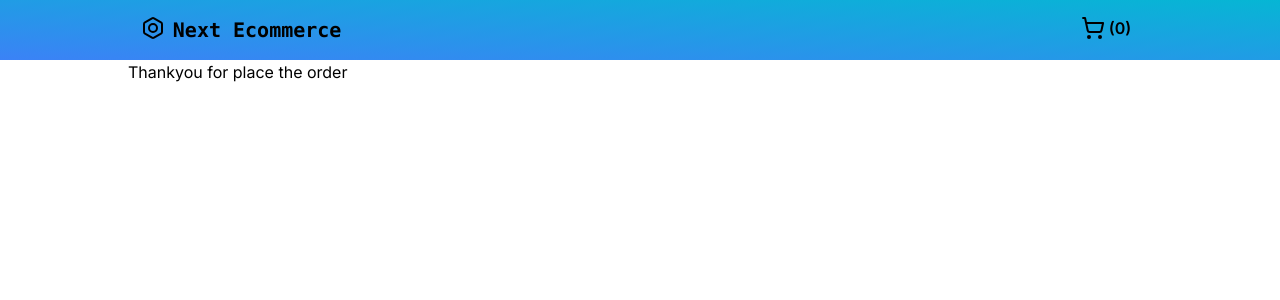
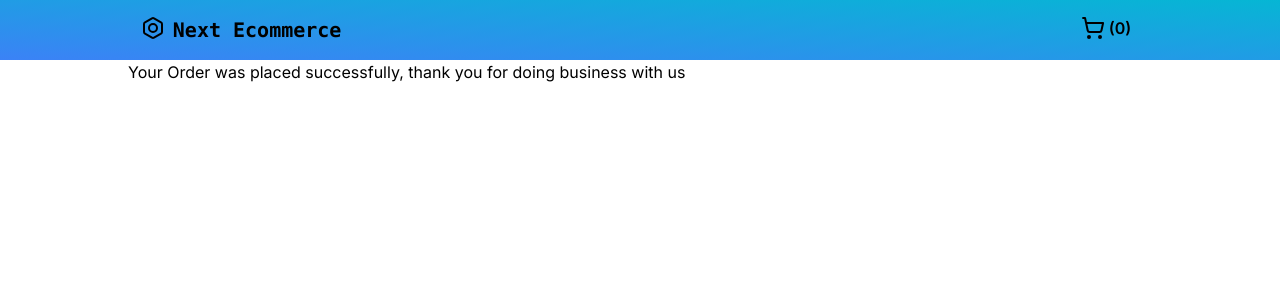
Before and after one commit to omkargarde/next-ecommerce, a Next.js app: page /checkout in a window 1280 px wide. Shown: the top 300 px of the page. Built offline with nearby package versions, Linux system fonts and the light colour scheme.

Commit message:
updated remove cart logic in store

```diff
--- a/app/checkout/page.tsx
+++ b/app/checkout/page.tsx
@@ -1,7 +1,7 @@
 const CheckoutPage = () => {
   return (
     <div className="mx-auto flex flex-col-reverse items-center gap-2 md:w-4/5 md:select-none md:flex-row md:items-start md:justify-between">
-      Thankyou for place the order
+      Your Order was placed successfully, thank you for doing business with us
     </div>
   );
 };
--- a/store/cart.ts
+++ b/store/cart.ts
@@ -75,10 +75,10 @@ const useCartStore = create<CartState>()(
           const updatedCartItems = get().cartItems.filter(
             (item) => item.id !== productId,
           );
+          set((state) => ({
+            totalCartQuantity: state.totalCartQuantity - itemExists.quantity,
+          }));
           set({ cartItems: updatedCartItems });
-          set((state) => ({
-            totalCartQuantity: state.totalCartQuantity - 1,
-          }));
         }
       },
     }),
```
